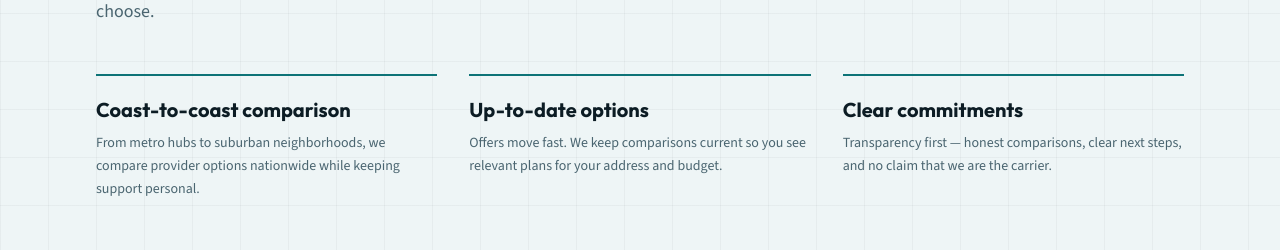
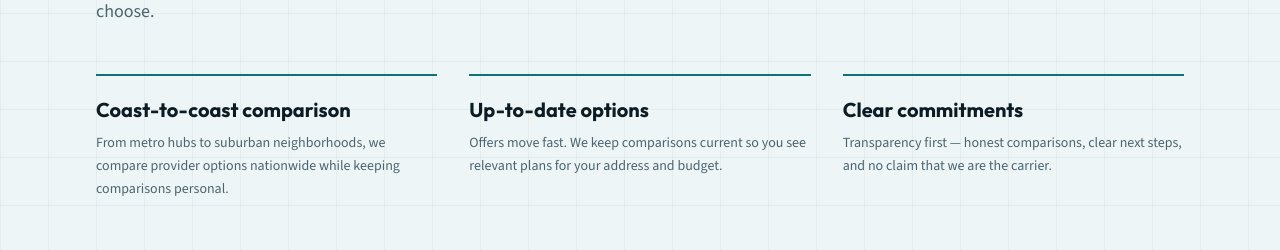
Before and after one commit to ajazsadat/zazconnect.online, a Next.js app: page / in a window 1280 px wide. Shown: the part 1180-1430 px from the top of the page. Built offline with nearby package versions, Linux system fonts and the light colour scheme.

Commit message:
Soften homepage coast-to-coast copy wording
Replace “keeping support personal” with “keeping comparisons
personal” to avoid support-service ambiguity.

Co-authored-by: ajazsadat <ajazsadat@users.noreply.github.com>

```diff
--- a/src/app/page.js
+++ b/src/app/page.js
@@ -39,7 +39,7 @@ export default function Home() {
   const pillars = [
     {
       title: 'Coast-to-coast comparison',
-      body: 'From metro hubs to suburban neighborhoods, we compare provider options nationwide while keeping support personal.',
+      body: 'From metro hubs to suburban neighborhoods, we compare provider options nationwide while keeping comparisons personal.',
     },
     {
       title: 'Up-to-date options',
```
